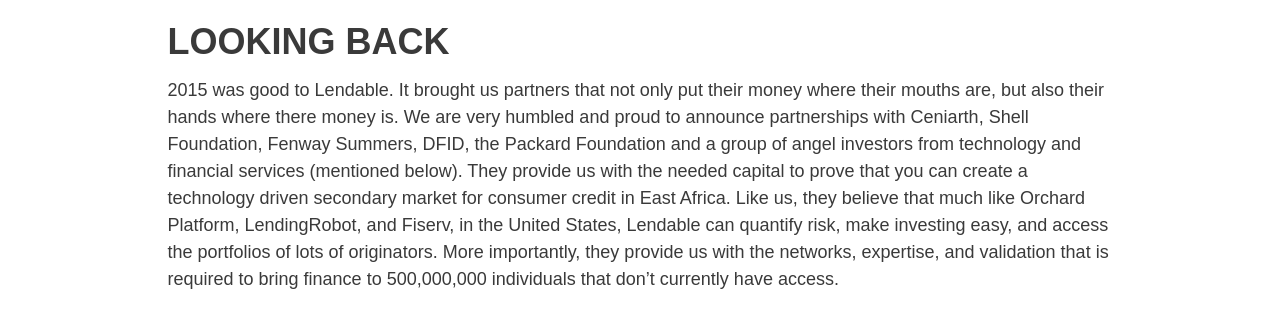
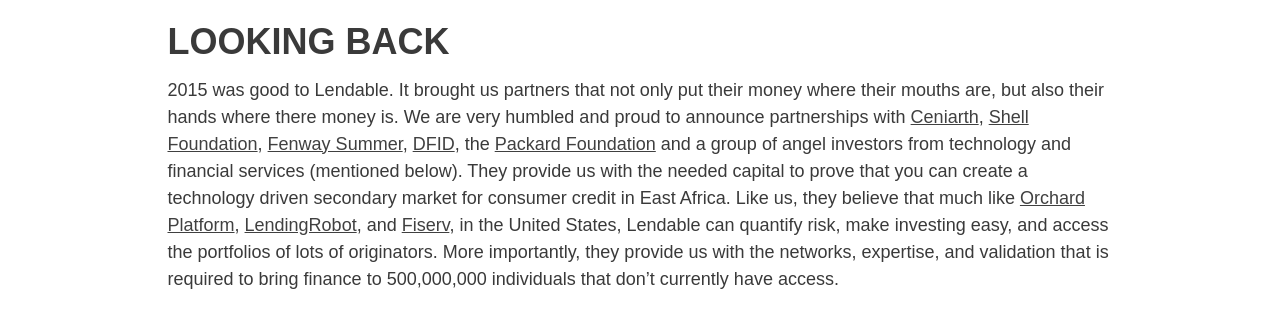
Before and after one commit to swashbuckleblog/swashbuckleblog.github.io, a Jekyll site: the page built from _posts/2016-01-08-partnerships.markdown, in a window 1280 px wide and 900 px high, scrolled down 921 px. Shown: the part 180-504 px from the top of the window. Built offline with Jekyll 4.4.1, drawn with Linux system fonts in a browser that asks for light colours; nearby versions of some CDN libraries.

Commit message:
updating partners post with links

```diff
--- a/_posts/2016-01-08-partnerships.markdown
+++ b/_posts/2016-01-08-partnerships.markdown
@@ -22,7 +22,7 @@
 
 # **LOOKING BACK**
 
-2015 was good to Lendable. It brought us partners that not only put their money where their mouths are, but also their hands where there money is. We are very humbled and proud to announce partnerships with Ceniarth, Shell Foundation, Fenway Summers, DFID, the Packard Foundation and a group of angel investors from technology and financial services (mentioned below). They provide us with the needed capital to prove that you can create a technology driven secondary market for consumer credit in East Africa. Like us, they believe that much like Orchard Platform, LendingRobot, and Fiserv, in the United States, Lendable can quantify risk, make investing easy, and access the portfolios of lots of originators. More importantly, they provide us with the networks, expertise, and validation that is required to bring finance to 500,000,000 individuals that don’t currently have access.
+2015 was good to Lendable. It brought us partners that not only put their money where their mouths are, but also their hands where there money is. We are very humbled and proud to announce partnerships with [Ceniarth](http://ceniarthllc.com/), [Shell Foundation](http://www.shellfoundation.org/), [Fenway Summer](http://www.fenwaysummer.com/), [DFID](https://www.gov.uk/government/organisations/department-for-international-development), the [Packard Foundation](https://www.packard.org/) and a group of angel investors from technology and financial services (mentioned below). They provide us with the needed capital to prove that you can create a technology driven secondary market for consumer credit in East Africa. Like us, they believe that much like [Orchard Platform](http://www.orchardplatform.com/), [LendingRobot](https://www.lendingrobot.com/), and [Fiserv](https://www.fiserv.com/), in the United States, Lendable can quantify risk, make investing easy, and access the portfolios of lots of originators. More importantly, they provide us with the networks, expertise, and validation that is required to bring finance to 500,000,000 individuals that don’t currently have access.
 
 <a href="#">
     <center><img src="{{ site.baseurl }}/img/partnerships/logos.png" alt=""></center>
```
